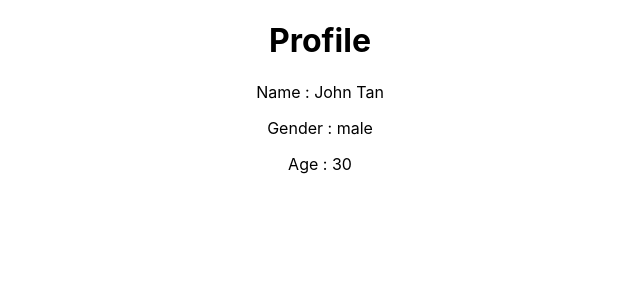
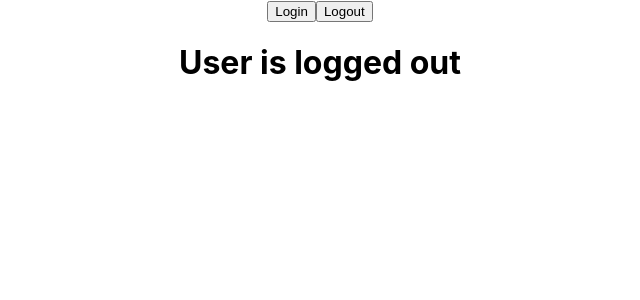
Before and after one commit to 99Ace/99Ace-learn-react-typescript, a React (Create React App) app in the folder seeseelooklook/: page / in a window 1280 px wide. Shown: the top 300 px of the page, without its empty margins (320-960 px from the left). Built offline with nearby package versions, Linux system fonts and the light colour scheme.

Commit message:
default assignment of types by typescript

```diff
--- a/seeseelooklook/src/App.tsx
+++ b/seeseelooklook/src/App.tsx
@@ -1,19 +1,13 @@
 import './App.css';
+import { LoggedIn } from './components/LoggedIn';
 
 // import components
-import Person from './components/Profile';
 
 function App() {
 
   return (
     <div className="App">
-      <Person student={{
-        fname: "John",
-        lname: "Tan",
-        age: 30,
-        gender: "male"
-      }}
-      />
+      <LoggedIn />
     </div>
 
 
--- /dev/null
+++ b/seeseelooklook/src/components/LoggedIn.tsx
@@ -0,0 +1,13 @@
+import { useState } from "react"
+
+export const LoggedIn = () => {
+    const [isLoggedIn, setIsLoggedIn] = useState(false)
+    const handleLogin = () => { setIsLoggedIn(true) }
+    const handleLogout = () => { setIsLoggedIn(false) }
+    return <>
+        <button onClick={handleLogin}>Login</button>
+        <button onClick={handleLogout}>Logout</button>
+        <h1>User is {isLoggedIn ? "logged in" : "logged out"}</h1>
+
+    </>
+}
--- a/seeseelooklook/src/components/Profile.tsx
+++ /dev/null
@@ -1,17 +0,0 @@
-type personDetail = {
-    student: {
-        fname: string,
-        lname: string,
-        age: number,
-        gender: string
-    }
-}
-const Person = (props: personDetail) => {
-    return <>
-        <h1>Profile</h1>
-        <p>Name : {props.student.fname} {props.student.lname}</p>
-        <p>Gender : {props.student.gender}</p>
-        <p>Age : {props.student.age}</p>
-    </>
-}
-export default Person;
```
